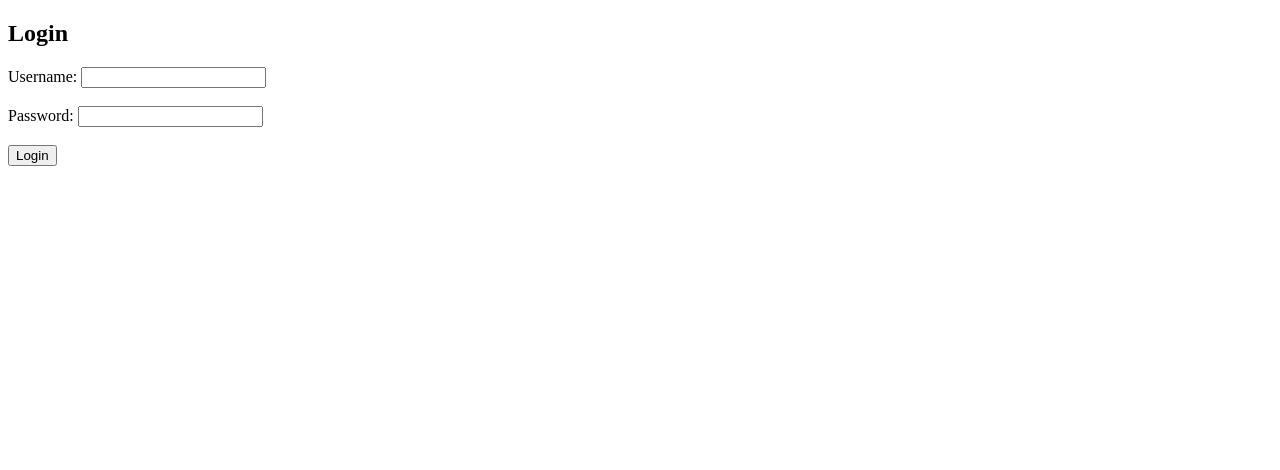
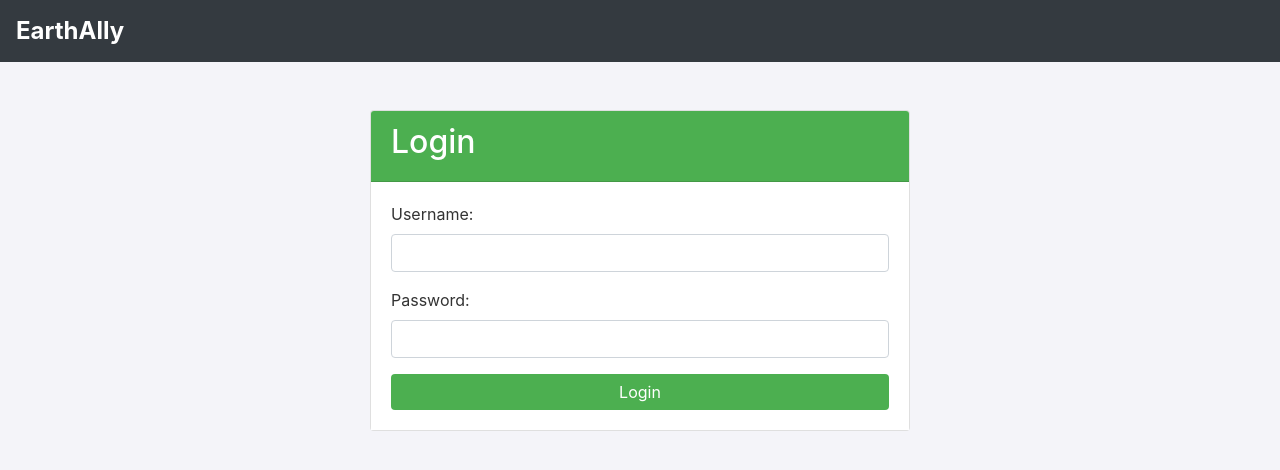
Before and after one commit to tiagocustodio86/EarthAllyAtvExt, a plain HTML site: page index.html in a window 1280 px wide. Drawn offline with nearby package versions, Linux system fonts and the light colour scheme.

Commit message:
UPDATE CSS

```diff
--- a/index.html
+++ b/index.html
@@ -4,17 +4,44 @@
     <meta charset="UTF-8">
     <meta name="viewport" content="width=device-width, initial-scale=1.0">
     <title>Login</title>
+    <!-- Bootstrap CSS -->
+    <link href="https://stackpath.bootstrapcdn.com/bootstrap/4.5.2/css/bootstrap.min.css" rel="stylesheet">
+    <!-- Custom CSS -->
+    <link rel="stylesheet" href="style.css">
 </head>
 <body>
-    <h2>Login</h2>
-    <form id="loginForm">
-        <label for="username">Username:</label>
-        <input type="text" id="username" name="username" required><br><br>
-        <label for="password">Password:</label>
-        <input type="password" id="password" name="password" required><br><br>
-        <button type="submit">Login</button>
-    </form>
+    <nav class="navbar navbar-expand-lg navbar-dark bg-dark">
+        <a class="navbar-brand" href="#">EarthAlly</a>
+    </nav>
 
+    <div class="container mt-5">
+        <div class="row justify-content-center">
+            <div class="col-md-6">
+                <div class="card">
+                    <div class="card-header">
+                        <h2>Login</h2>
+                    </div>
+                    <div class="card-body">
+                        <form id="loginForm">
+                            <div class="form-group">
+                                <label for="username">Username:</label>
+                                <input type="text" class="form-control" id="username" name="username" required>
+                            </div>
+                            <div class="form-group">
+                                <label for="password">Password:</label>
+                                <input type="password" class="form-control" id="password" name="password" required>
+                            </div>
+                            <button type="submit" class="btn btn-primary btn-block">Login</button>
+                        </form>
+                    </div>
+                </div>
+            </div>
+        </div>
+    </div>
+
+    <script src="https://code.jquery.com/jquery-3.5.1.slim.min.js"></script>
+    <script src="https://cdn.jsdelivr.net/npm/@popperjs/core@2.5.4/dist/umd/popper.min.js"></script>
+    <script src="https://stackpath.bootstrapcdn.com/bootstrap/4.5.2/js/bootstrap.min.js"></script>
     <script src="main.js"></script>
 </body>
 </html>
--- a/main.js
+++ b/main.js
@@ -2,6 +2,8 @@
 const users = [
     { username: "admin", password: "admin" },
     { username: "user2", password: "password2" },
+    { username: "tiago", password: "tiago" },
+    { username: "jose da silva", password: "jose" },
     // Adicione mais usuários conforme necessário
 ];
 
--- /dev/null
+++ b/style.css
@@ -0,0 +1,42 @@
+body {
+    background-color: #f4f4f9;
+    color: #333;
+}
+
+.navbar-brand {
+    font-weight: bold;
+    font-size: 1.5rem;
+}
+
+.card-header {
+    background-color: #4CAF50;
+    color: white;
+}
+
+.card-body {
+    background-color: #ffffff;
+}
+
+.btn-primary {
+    background-color: #4CAF50;
+    border: none;
+}
+
+.btn-primary:hover {
+    background-color: #45a049;
+}
+
+#map {
+    border: 2px solid #4CAF50;
+    border-radius: 10px;
+}
+
+footer {
+    background-color: #4CAF50;
+    color: white;
+    text-align: center;
+    padding: 10px;
+    position: fixed;
+    width: 100%;
+    bottom: 0;
+}
```
Also changed, not shown: app.html (+28 -13 lines), 1 other file.
